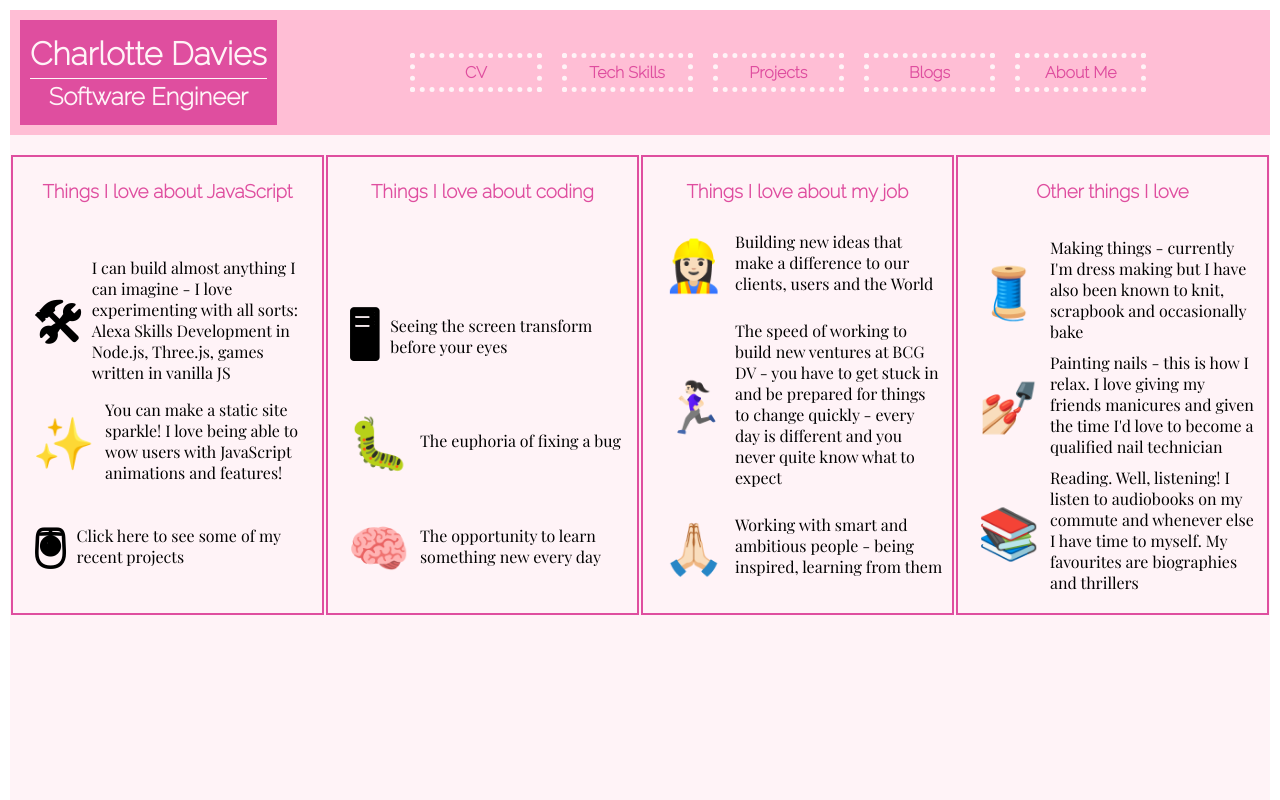
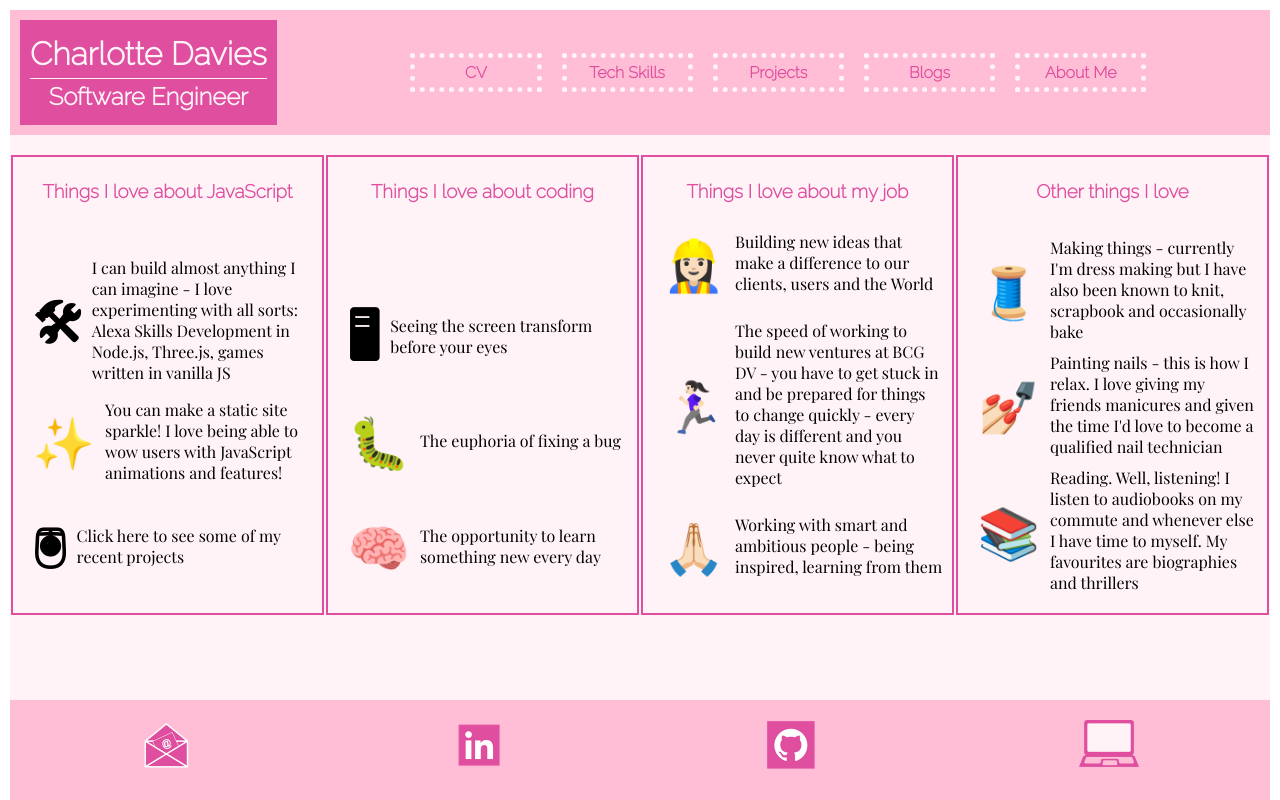
Before and after one commit to CharlotteMD/charlotteqazi, a React (Create React App) app: page / in a window 1280 px wide. Shown: the top 800 px of the page. Built offline with nearby package versions, Linux system fonts and the light colour scheme.

Commit message:
footer fix

```diff
--- a/src/css/style.css
+++ b/src/css/style.css
@@ -65,7 +65,7 @@ li {
 }
 
 .content {
-  min-height: calc(100vh - 100px);
+  min-height: calc(100vh - 260px);
   padding-bottom: 15px;
 }
 
```
